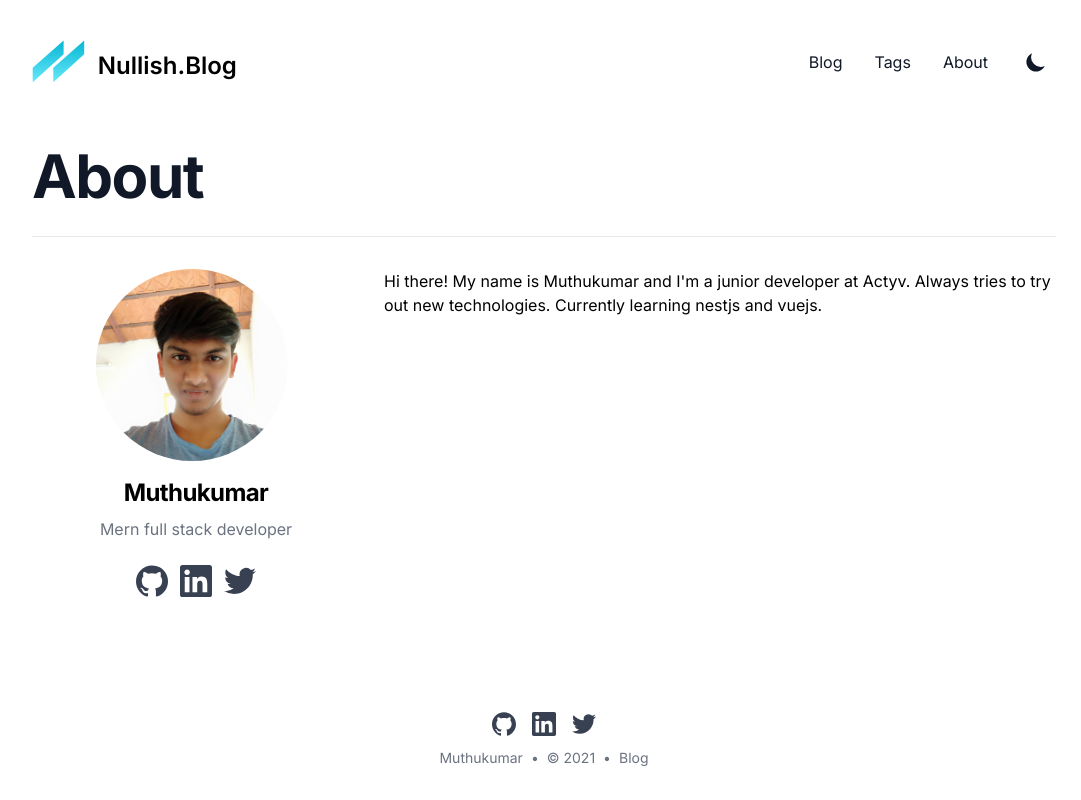
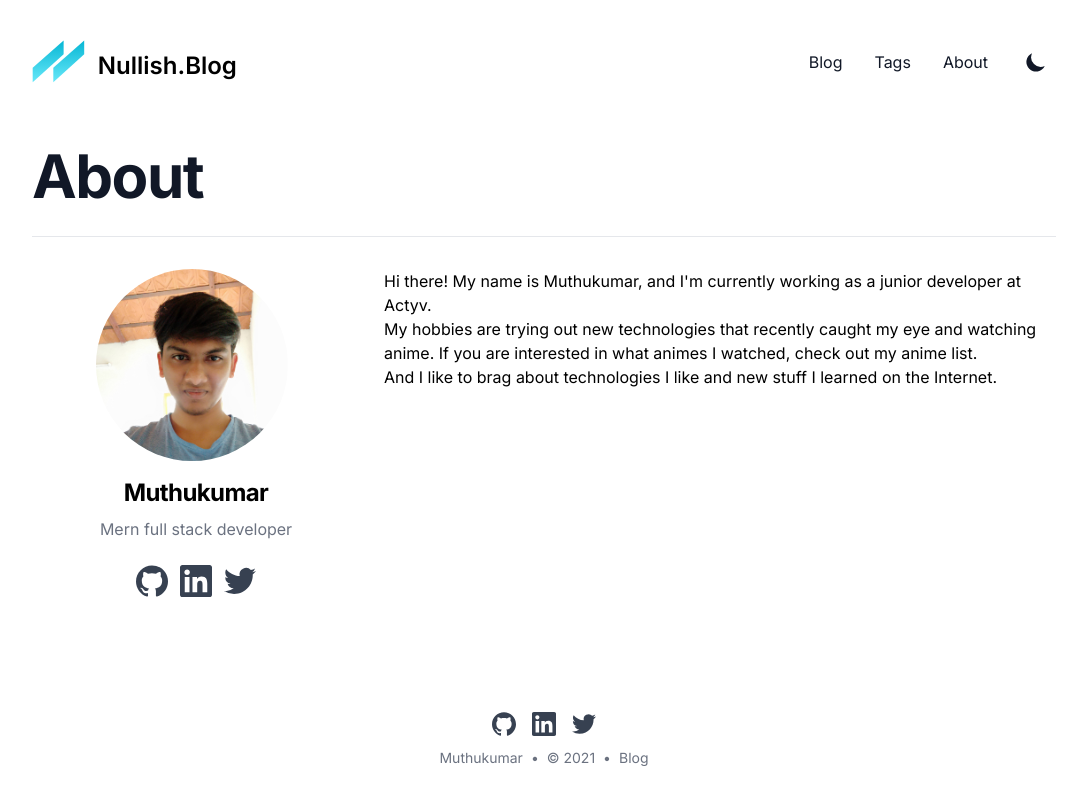
Before and after one commit to 0-void/New-blog, a Next.js app: page /about in a window 1280 px wide. Shown: the whole page, without its empty margins (96-1177 px from the left). Built offline with nearby package versions, Linux system fonts and the light colour scheme; what @tailwindcss/typography would draw is missing.

Commit message:
update profile as me not as most common one on the internet

```diff
--- a/pages/about.js
+++ b/pages/about.js
@@ -33,8 +33,18 @@ export default function About() {
           </div>
           <div className="pt-8 pb-8 prose dark:prose-dark max-w-none xl:col-span-2">
             <p>
-              Hi there! My name is Muthukumar and I'm a junior developer at Actyv. Always tries to
-              try out new technologies. Currently learning nestjs and vuejs.
+              Hi there! My name is Muthukumar, and I'm currently working as a junior developer at
+              Actyv.
+            </p>
+            <p>
+              My hobbies are trying out new technologies that recently caught my eye and watching
+              anime. If you are interested in what animes I watched, check out{' '}
+              <a href="https://www7.animeseries.io/shared-list/6023a0759d6121bb3879c34522f9e66c28ee3ce1e452b">
+                my anime list.
+              </a>
+            </p>
+            <p>
+              And I like to brag about technologies I like and new stuff I learned on the Internet.
             </p>
           </div>
         </div>
```
